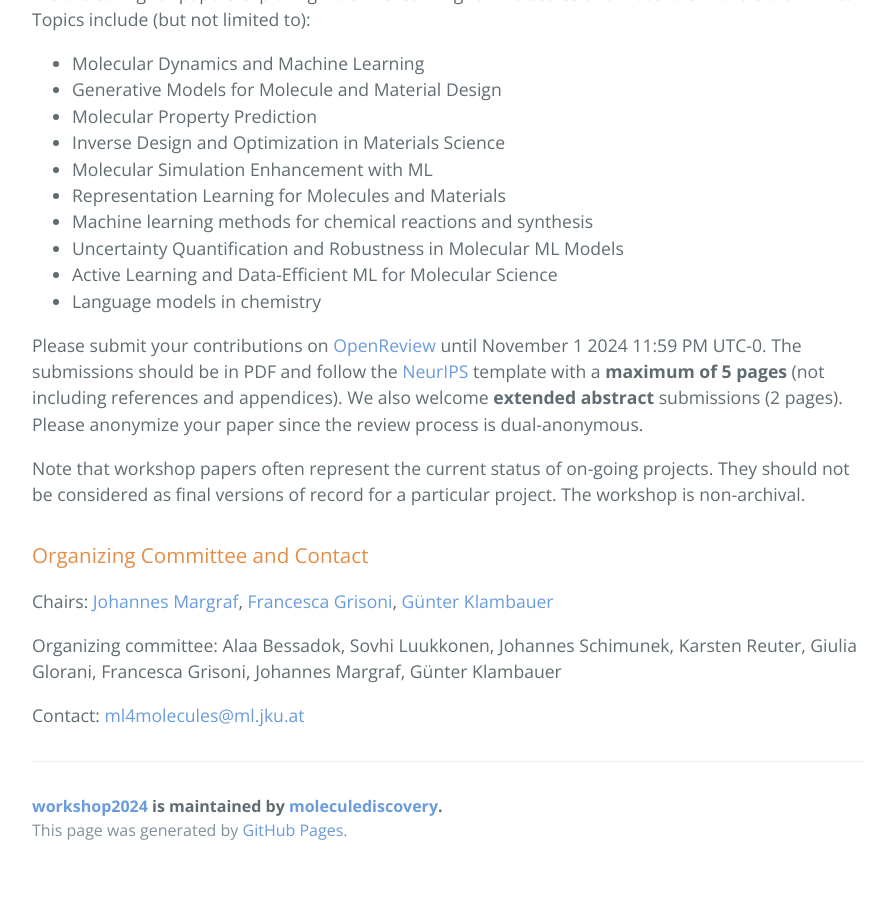
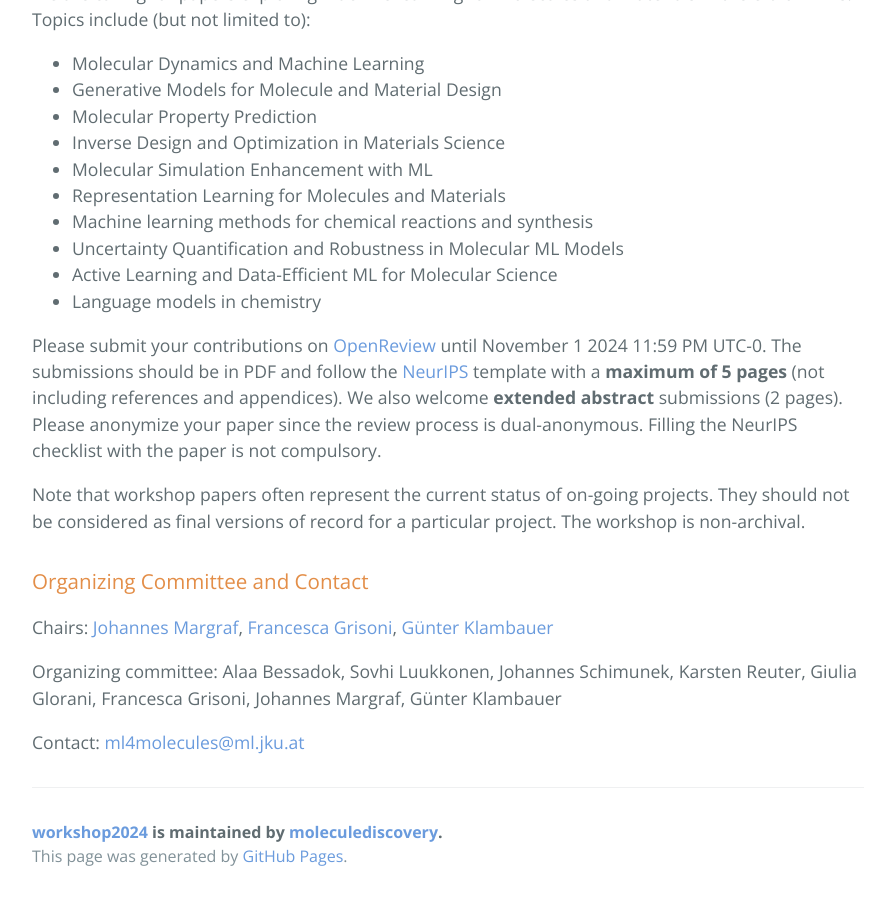
Before and after one commit to moleculediscovery/workshop2024, a Jekyll site: the page built from index.md, in a window 1280 px wide and 900 px high, scrolled down 3841 px. Shown: the whole window, without its empty margins (192-1079 px from the left). Built offline with Jekyll 4.4.1, drawn with Linux system fonts in a browser that asks for light colours; our own code applies the rules of GitHub Pages for plain Markdown files; before the commit the page ends 4715 px from its top, so only the background shows below that.

Commit message:
Update index.md

```diff
--- a/index.md
+++ b/index.md
@@ -84,7 +84,7 @@ We are calling for papers exploring machine learning for molecules and materials
 - Language models in chemistry
 
 
-Please submit your contributions on [OpenReview](https://openreview.net/group?id=ELLIS.eu/2024/Workshop/ML4Molecules) until November 1 2024 11:59 PM UTC-0. The submissions should be in PDF and follow the [NeurIPS](https://neurips.cc/Conferences/2024/CallForPapers) template with a **maximum of 5 pages** (not including references and appendices). We also welcome **extended abstract** submissions (2 pages). Please anonymize your paper since the review process is dual-anonymous.
+Please submit your contributions on [OpenReview](https://openreview.net/group?id=ELLIS.eu/2024/Workshop/ML4Molecules) until November 1 2024 11:59 PM UTC-0. The submissions should be in PDF and follow the [NeurIPS](https://neurips.cc/Conferences/2024/CallForPapers) template with a **maximum of 5 pages** (not including references and appendices). We also welcome **extended abstract** submissions (2 pages). Please anonymize your paper since the review process is dual-anonymous. Filling the NeurIPS checklist with the paper is not compulsory.
 
 Note that workshop papers often represent the current status of on-going projects. They should not be considered as final versions of record for a particular project. The workshop is non-archival.
 
```
